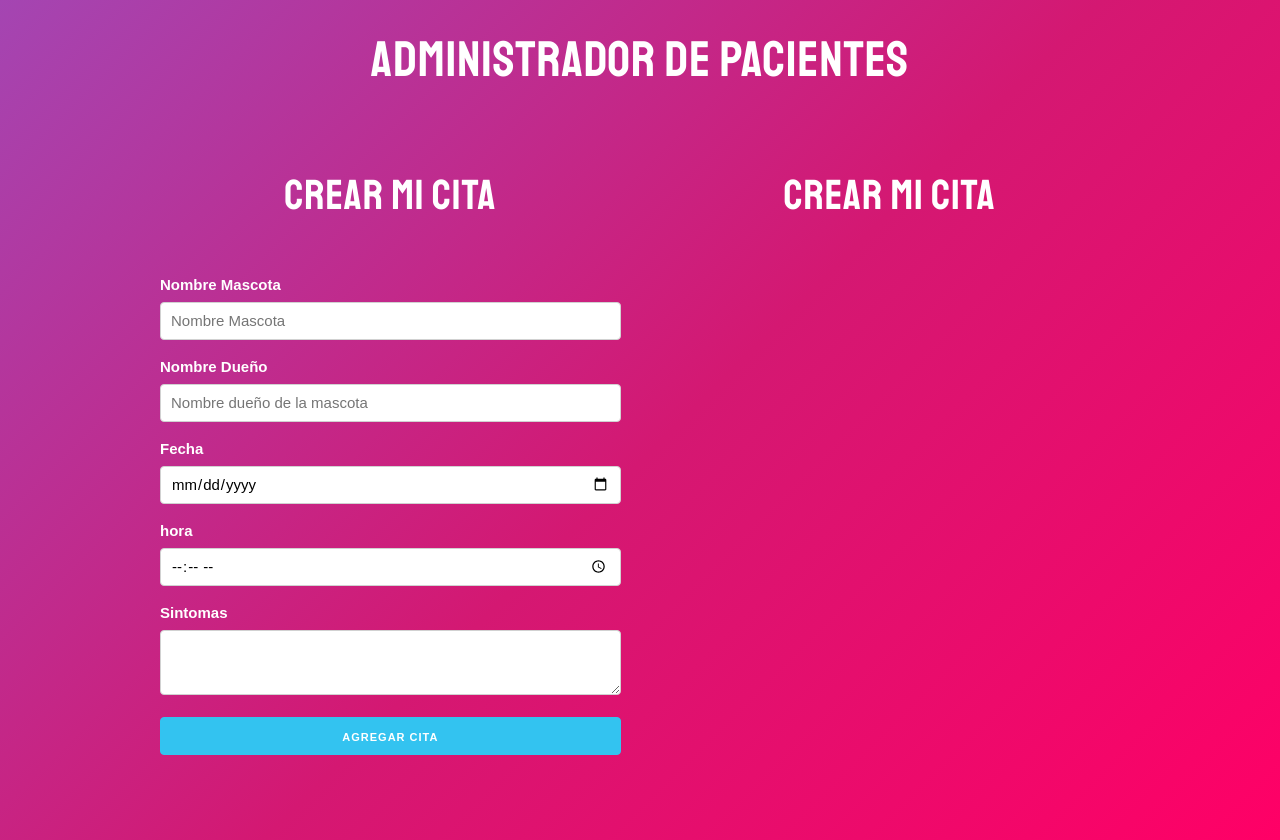
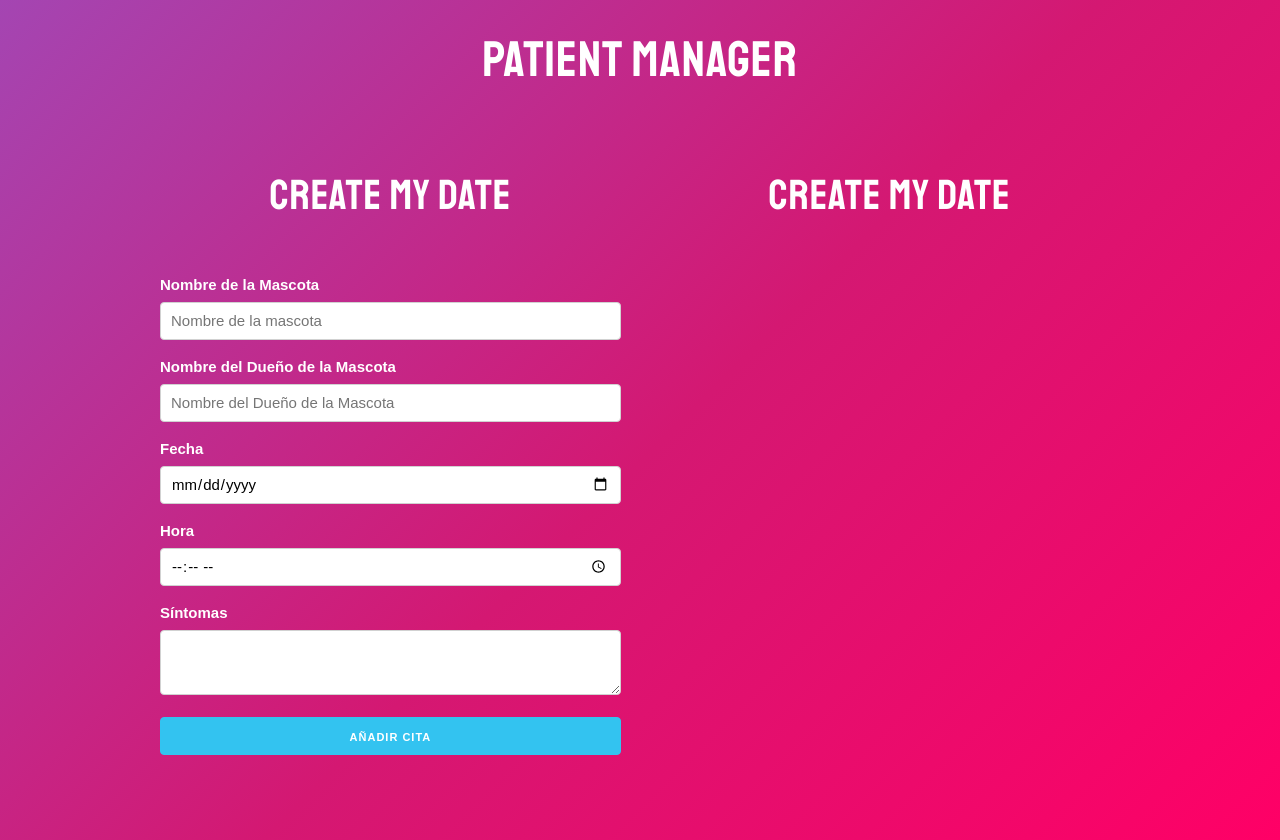
Before and after one commit to titanfede25/GestionCitas, a React (Create React App) app: page / in a window 1280 px wide. Built offline with nearby package versions, Linux system fonts and the light colour scheme.

Commit message:
termina3

```diff
--- a/src/App.js
+++ b/src/App.js
@@ -20,15 +20,15 @@ function App() {
   }
   return (
     <>
-      <h1>Administrador de Pacientes</h1>
+      <h1>Patient Manager</h1>
       <div className="container">
         <div className="row">
           <div className="one-half column">
-            <h2>Crear mi Cita</h2>
+            <h2>Create My Date</h2>
             <Formulario onAgregarCita={AgregarCita} />
           </div>
           <div className="one-half column">
-            <h2>Crear mi Cita</h2>
+            <h2>Create My Date</h2>
             <ListaCitas lista={citas} onBorrarCita={BorrarCita} />
           </div>
         </div>
--- a/src/components/Cita.js
+++ b/src/components/Cita.js
@@ -7,12 +7,12 @@ export default function Cita({ obj, index, onBorrarCita }) {
   return (
     <>
       <div className="cita" key={index}>
-        <p>Mascota: <span>{obj.nomMascota}</span></p>
-        <p>Dueño: <span>{obj.nomDueno}</span></p>
+        <p>Nombre de la Mascota: <span>{obj.NombreMascota}</span></p>
+        <p>Nombre del Dueño de la mascota: <span>{obj.NombreDueno}</span></p>
         <p>Fecha: <span>{obj.fecha}</span></p>
         <p>Hora: <span>{obj.hora}</span></p>
-        <p>Sintomas: <span>{obj.sintomas}</span></p>
-        <button className="button elimnar u-full-width" onClick={() => guardar(obj.id)}>Eliminar ×</button>
+        <p>Síntomas: <span>{obj.sintomas}</span></p>
+        <button className="button elimnar u-full-width" onClick={() => guardar(obj.id)}>Borrar ×</button>
       </div><br></br>
     </>
   )
--- a/src/components/Formulario.js
+++ b/src/components/Formulario.js
@@ -7,8 +7,8 @@ export default function Formulario({ onAgregarCita }) {
         e.preventDefault();
         let newCita = {
             id: idState,
-            nomMascota: e.target.mascota.value,
-            nomDueno: e.target.propietario.value,
+            NombreMascota: e.target.mascota.value,
+            NombreDueno: e.target.propietario.value,
             fecha: e.target.fecha.value,
             hora: e.target.hora.value,
             sintomas: e.target.sintomas.value
@@ -24,13 +24,13 @@ export default function Formulario({ onAgregarCita }) {
     return (
         <>
             <form onSubmit={(e) => CrearCita(e)}>
-                <Input type="text" name="mascota" placeholder="Nombre Mascota" required className="u-full-width" title="Nombre Mascota" />
-                <Input type="text" name="propietario" placeholder="Nombre dueño de la mascota" required className="u-full-width" title="Nombre Dueño" />
+                <Input type="text" name="mascota" placeholder="Nombre de la mascota" required className="u-full-width" title="Nombre de la Mascota" />
+                <Input type="text" name="propietario" placeholder="Nombre del Dueño de la Mascota" required className="u-full-width" title="Nombre del Dueño de la Mascota" />
                 <Input type="date" name="fecha" className="u-full-width" title="Fecha" />
-                <Input type="time" name="hora" placeholder="" className="u-full-width" title="hora" />
-                <label>Sintomas</label>
+                <Input type="time" name="hora" placeholder="" className="u-full-width" title="Hora" />
+                <label>Síntomas</label>
                 <textarea name="sintomas" className="u-full-width"></textarea>
-                <button type="submit" className="u-full-width button-primary">Agregar Cita</button>
+                <button type="submit" className="u-full-width button-primary">Añadir Cita</button>
             </form>
         </>
     )
--- a/src/index.css
+++ b/src/index.css
@@ -58,7 +58,9 @@ input[type="time"] {
   border-bottom: 1px solid #e1e1e1;
   color: black;
 }
-
+.button.eliminar{
+  background-color: #c10059;
+}
 .cita p {
   font-weight: bold;
   margin-bottom: .8rem;
```
Also changed, not shown: LeeEstoPrimero.txt (added).
